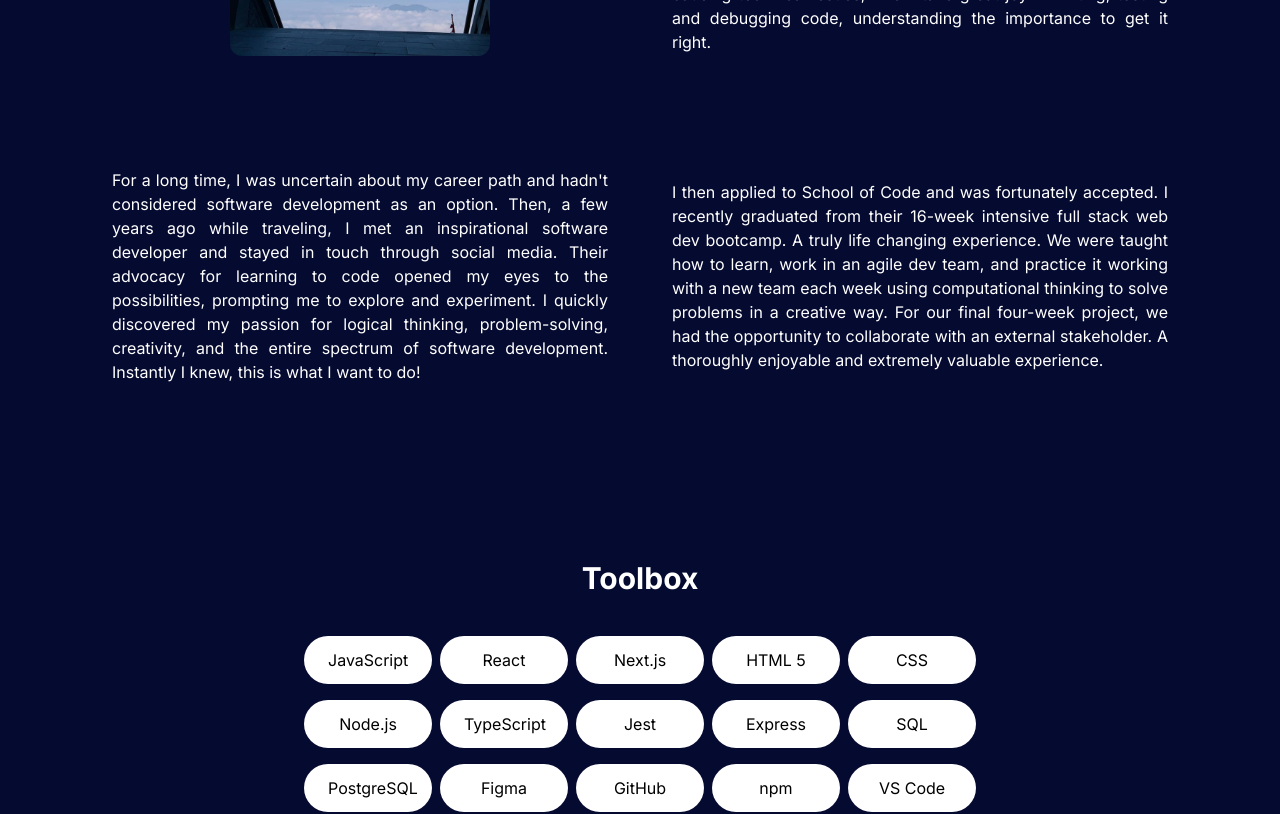
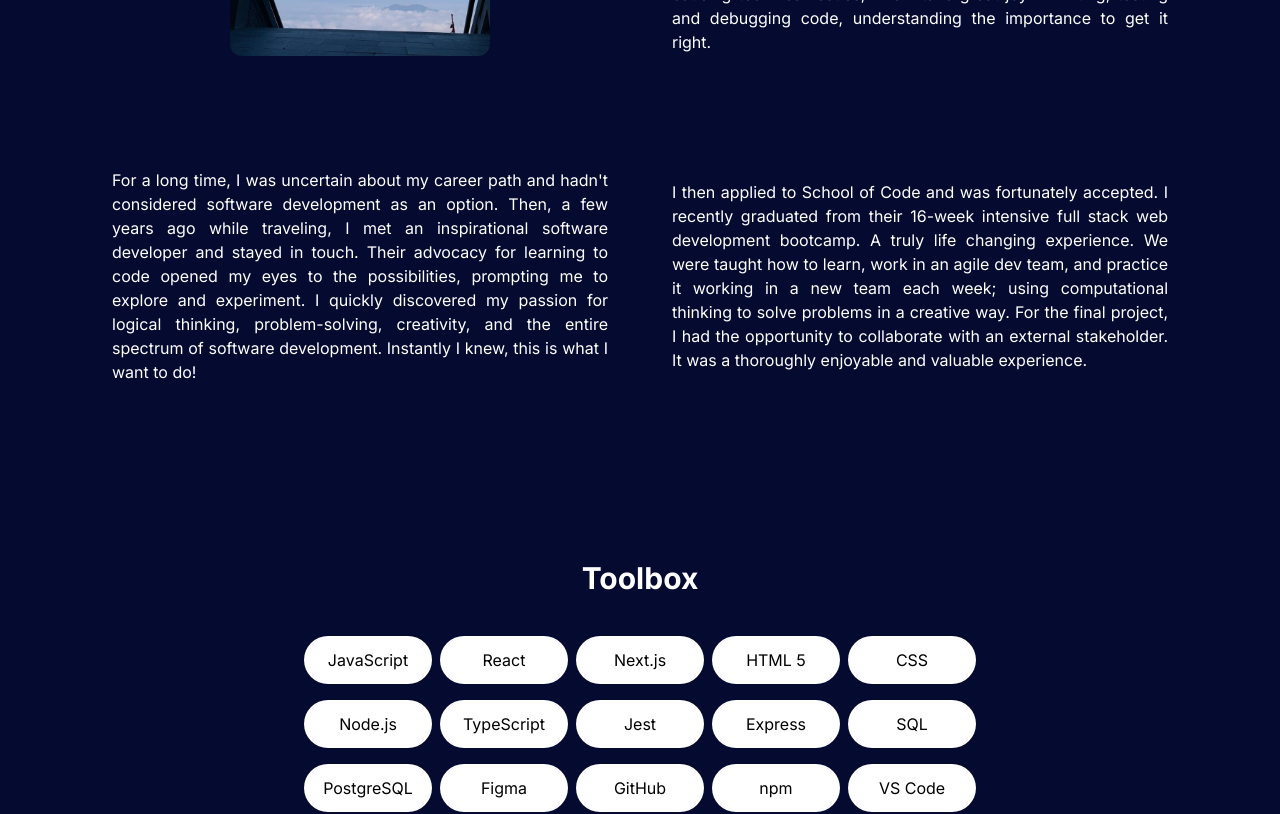
Before and after one commit to tvincent23/Portfolio, a Next.js app in the folder my-app/: page / in a window 1280 px wide. Shown: the part 1180-1994 px from the top of the page. Built offline with nearby package versions, Linux system fonts and the light colour scheme.

Commit message:
about section updated

```diff
--- a/my-app/app/components/About.jsx
+++ b/my-app/app/components/About.jsx
@@ -35,24 +35,23 @@ const About = () => {
             For a long time, I was uncertain about my career path and
             hadn&apos;t considered software development as an option. Then, a
             few years ago while traveling, I met an inspirational software
-            developer and stayed in touch through social media. Their advocacy
-            for learning to code opened my eyes to the possibilities, prompting
-            me to explore and experiment. I quickly discovered my passion for
-            logical thinking, problem-solving, creativity, and the entire
-            spectrum of software development. Instantly I knew, this is what I
-            want to do!
+            developer and stayed in touch. Their advocacy for learning to code
+            opened my eyes to the possibilities, prompting me to explore and
+            experiment. I quickly discovered my passion for logical thinking,
+            problem-solving, creativity, and the entire spectrum of software
+            development. Instantly I knew, this is what I want to do!
           </p>
         </div>
         <div>
           <p className="text-justify lg:pt-12 max-w-[666px] mt-8 md:mt-0">
             I then applied to School of Code and was fortunately accepted. I
-            recently graduated from their 16-week intensive full stack web dev
-            bootcamp. A truly life changing experience. We were taught how to
-            learn, work in an agile dev team, and practice it working with a new
-            team each week using computational thinking to solve problems in a
-            creative way. For our final four-week project, we had the
-            opportunity to collaborate with an external stakeholder. A
-            thoroughly enjoyable and extremely valuable experience.
+            recently graduated from their 16-week intensive full stack web
+            development bootcamp. A truly life changing experience. We were
+            taught how to learn, work in an agile dev team, and practice it
+            working in a new team each week; using computational thinking to
+            solve problems in a creative way. For the final project, I had the
+            opportunity to collaborate with an external stakeholder. It was a
+            thoroughly enjoyable and valuable experience.
           </p>
         </div>
       </div>
--- a/my-app/app/components/Skills.jsx
+++ b/my-app/app/components/Skills.jsx
@@ -29,7 +29,7 @@ const Skills = () => {
           {skillsList.map((skill) => (
             <li
               key={skill}
-              className="place-self-center px-6 py-3 rounded-full mt-2 mb-2  bg-white  w-32 text-center"
+              className="place-self-center px-4 py-3 rounded-full mt-2 mb-2  bg-white  w-32 text-center"
             >
               {skill}
             </li>
```
